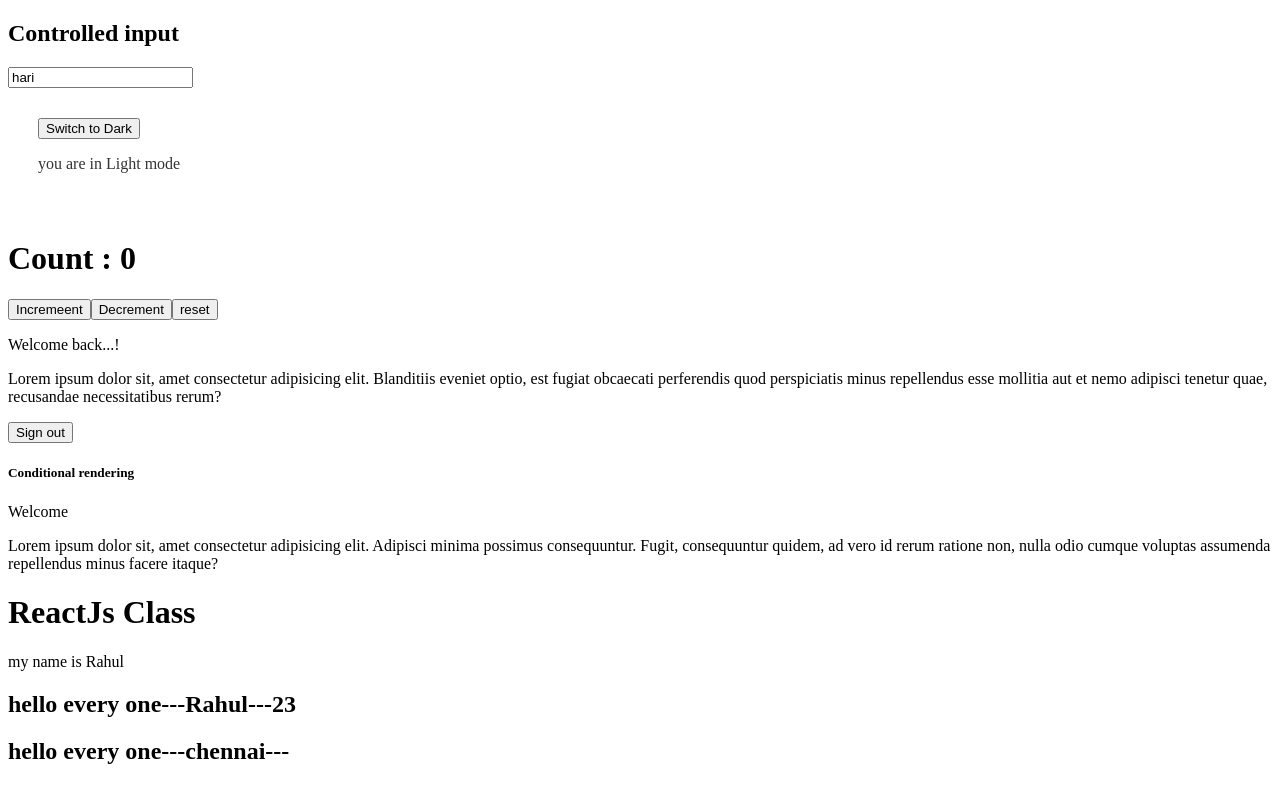
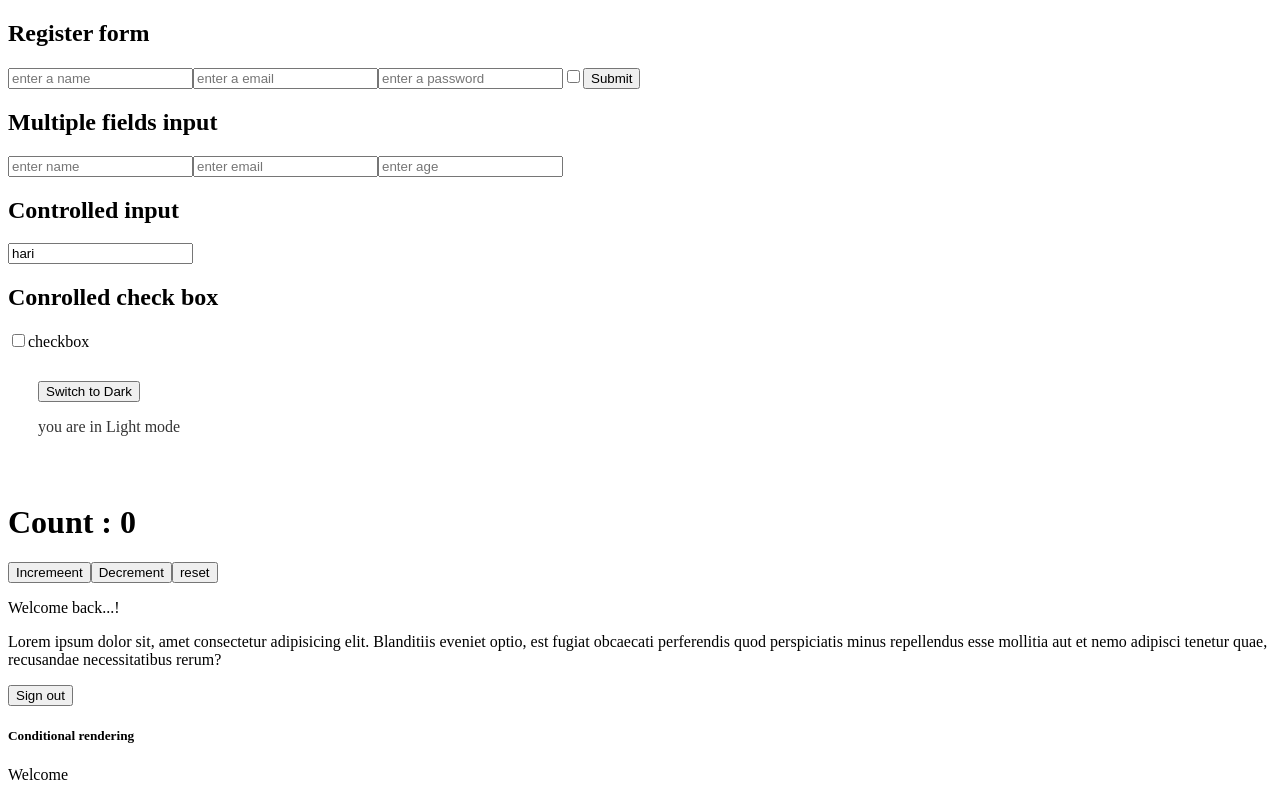
Before and after one commit to kamalrajms/ReactPro8, a React (Vite) app: page / in a window 1280 px wide. Shown: the top 800 px of the page. Built offline with nearby package versions, Linux system fonts and the light colour scheme.

Commit message:
Form contrlled with condition

```diff
--- a/src/App.jsx
+++ b/src/App.jsx
@@ -5,6 +5,8 @@ import ListRender from "./Component/ListRender";
 import UseStateHook from "./Component/UseStateHook";
 import Dark from "./Component/Dark";
 import FieldInput from "./Component/FieldInput";
+import FormUsestate from "./Component/FormUsestate";
+import RegForm from "./Component/RegForm";
 // import
 export default function App() {
   //logic
@@ -16,6 +18,8 @@ export default function App() {
 
   return (
     <>
+      <RegForm />
+      <FormUsestate />
       <FieldInput />
       <Dark />
       <UseStateHook />
--- a/src/Component/FieldInput.jsx
+++ b/src/Component/FieldInput.jsx
@@ -1,11 +1,16 @@
 import React, { useState } from "react";
 
 export default function FieldInput() {
+  // eg1
   const [name, setName] = useState("hari");
   console.log(name);
+  //eg2
+  const [isChecked, setISChecked] = useState(false);
+  console.log(isChecked);
 
   return (
     <div>
+      {/* eg1 */}
       <h2>Controlled input</h2>
       <input
         type="text"
@@ -13,6 +18,14 @@ export default function FieldInput() {
         value={name}
         onChange={(e) => setName(e.target.value)}
       />
+      {/* eg2 */}
+      <h2>Conrolled check box</h2>
+      <input
+        type="checkbox"
+        checked={isChecked}
+        onChange={(e) => setISChecked(e.target.checked)}
+      />
+      <label htmlFor="">checkbox</label>
     </div>
   );
 }
--- /dev/null
+++ b/src/Component/FormUsestate.jsx
@@ -0,0 +1,44 @@
+import React, { useState } from "react";
+
+export default function FormUsestate() {
+  const [formData, setFormData] = useState({
+    name: "",
+    email: "",
+    age: "",
+  });
+  const handleChange = (e) => {
+    const { name, value } = e.target;
+    setFormData({
+      ...formData,
+      [name]: value,
+    });
+  };
+  //   console.log(formData);
+
+  return (
+    <div>
+      <h2>Multiple fields input</h2>
+      <input
+        name="name"
+        type="text"
+        placeholder="enter name"
+        value={formData.name}
+        onChange={handleChange}
+      />
+      <input
+        name="email"
+        type="email"
+        placeholder="enter email"
+        value={formData.email}
+        onChange={handleChange}
+      />
+      <input
+        name="age"
+        type="number"
+        placeholder="enter age"
+        value={formData.age}
+        onChange={handleChange}
+      />
+    </div>
+  );
+}
--- /dev/null
+++ b/src/Component/RegForm.jsx
@@ -0,0 +1,75 @@
+import React, { useState } from "react";
+
+export default function RegForm() {
+  const [formData, setFormData] = useState({
+    userName: "",
+    email: "",
+    password: "",
+    term: false,
+  });
+  const [error, setError] = useState("");
+  const handleChange = (e) => {
+    const { name, value, type, checked } = e.target;
+    setFormData({
+      ...formData,
+      [name]: type === "checkbox" ? checked : value,
+    });
+  };
+  //   const handleChange1 = (e) => {
+  //     const { name, value, type, checked } = e.target;
+  //     setFormData({
+  //       ...formData,
+  //       [name]: checked,
+  //     });
+  //   };
+  const handleSubmit = (e) => {
+    e.preventDefault();
+    if (!formData.userName || !formData.email || !formData.password) {
+      setError("All fields are required!");
+      return;
+    }
+    if (!formData.term) {
+      setError("accept checkbox");
+      return;
+    }
+    setError("");
+    alert("Form submitted successfully");
+    console.log(formData);
+  };
+  return (
+    <div>
+      <form onSubmit={handleSubmit}>
+        <h2>Register form</h2>
+        {error && <p style={{ color: "red" }}> {error}</p>}
+        <input
+          name="userName"
+          type="text"
+          value={formData.userName}
+          onChange={handleChange}
+          placeholder="enter a name"
+        />
+        <input
+          name="email"
+          type="email"
+          value={formData.email}
+          onChange={handleChange}
+          placeholder="enter a email"
+        />
+        <input
+          name="password"
+          type="password"
+          value={formData.password}
+          onChange={handleChange}
+          placeholder="enter a password"
+        />
+        <input
+          name="term"
+          type="checkbox"
+          checked={formData.term}
+          onChange={handleChange}
+        />
+        <button type="submit">Submit</button>
+      </form>
+    </div>
+  );
+}
```
